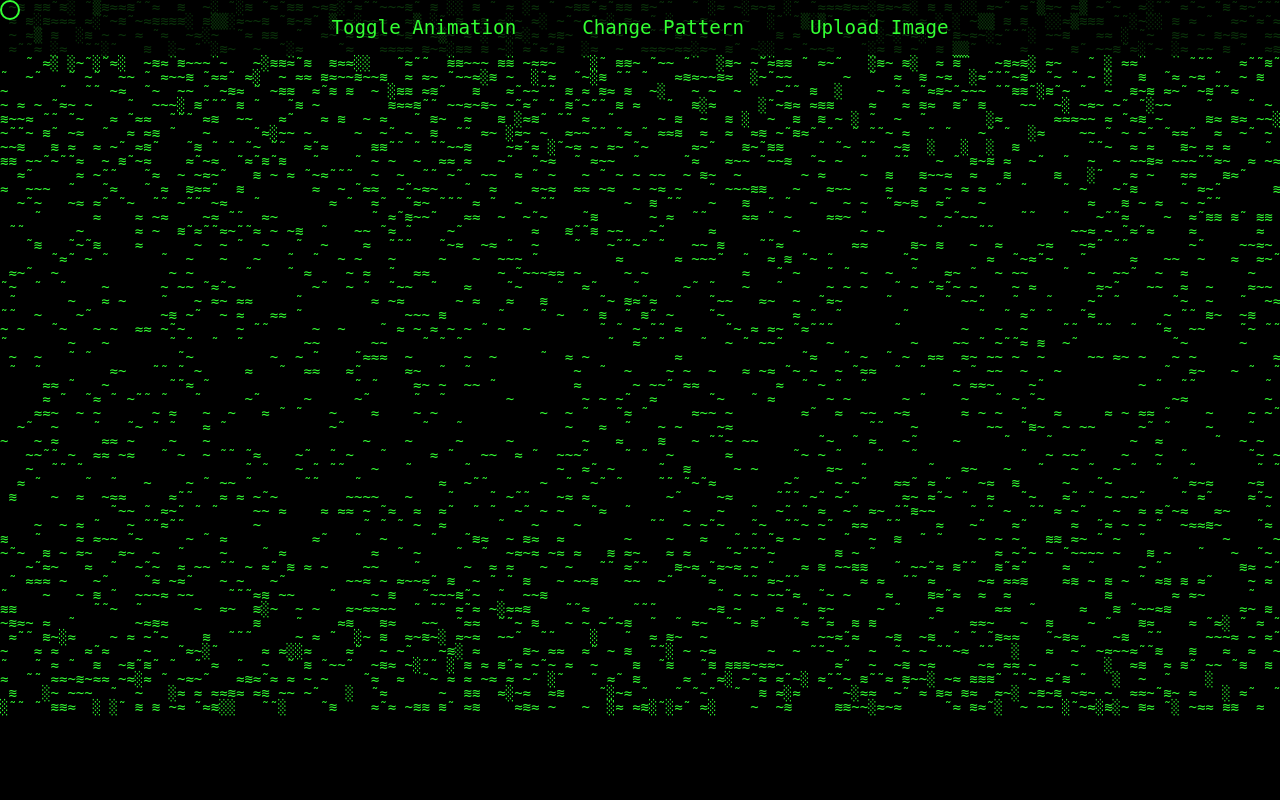
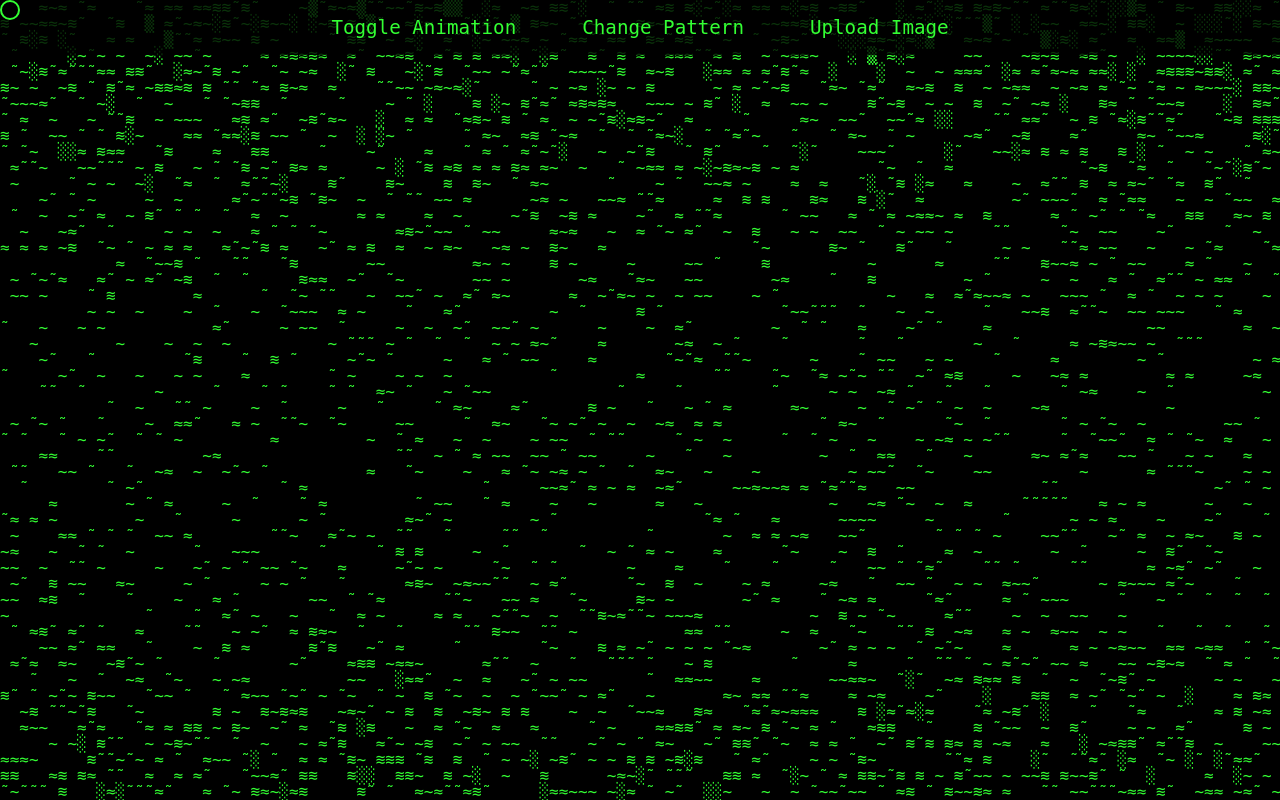
Before and after one commit to SaulBuilds/Ascii_Motion, a Flask app: page / in a window 1280 px wide. Run offline with Flask 3, Linux system fonts and the light colour scheme.

Commit message:
Agent query: Is the ASCII art now filling the entire viewport without any black space at the bottom, and are the characters properly aligned with exact pixel-to-character ratio?

```diff
--- a/static/css/style.css
+++ b/static/css/style.css
@@ -63,14 +63,15 @@ nav ul {
     left: 0;
     width: 100%;
     height: 100vh;
+    font-family: monospace;
+    font-size: 16px;
+    line-height: 1;
+    white-space: pre;
+    display: block;
+    margin: 0;
+    padding: 0;
     z-index: 2;
-    white-space: pre;
-    font-size: 14px;
-    line-height: 1;
     pointer-events: none;
-    overflow: hidden;
-    display: flex;
-    flex-direction: column;
 }
 
 /* Custom cursor */
--- a/static/js/animations.js
+++ b/static/js/animations.js
@@ -64,11 +64,17 @@ class ASCIIAnimations {
         if (!this.isAnimating) return;
 
         const container = document.getElementById('ascii-container');
-        const width = Math.floor(window.innerWidth / 8);
-        const height = Math.ceil(window.innerHeight / 16) + 1;
+        const charWidth = 8;  // Approximate width of monospace character
+        const charHeight = 16; // Match this to the font-size in CSS
+
+        // Calculate exact number of characters needed
+        const width = Math.ceil(window.innerWidth / charWidth);
+        const height = Math.ceil(window.innerHeight / charHeight);
+
         let output = '';
+        const time = Date.now();
 
-        const time = Date.now();
+        // Generate exactly enough characters to fill the space
         for (let y = 0; y < height; y++) {
             for (let x = 0; x < width; x++) {
                 output += this.patterns[this.currentPattern](x, y, time);
```
